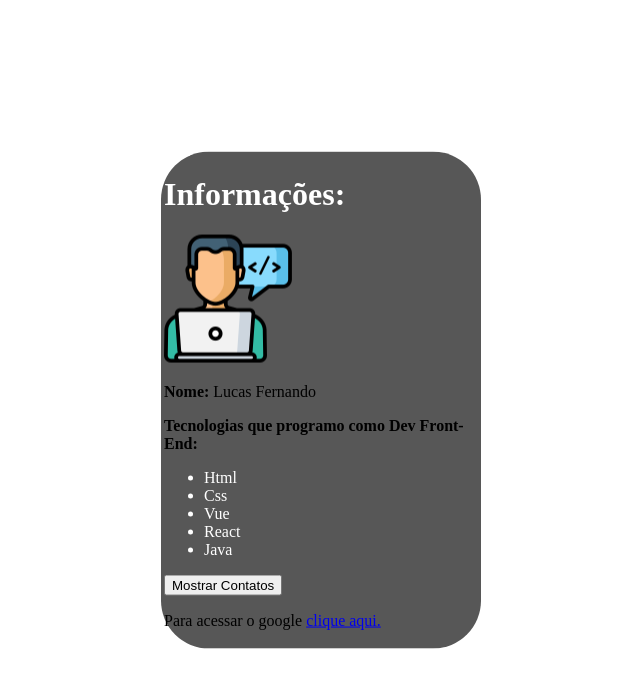
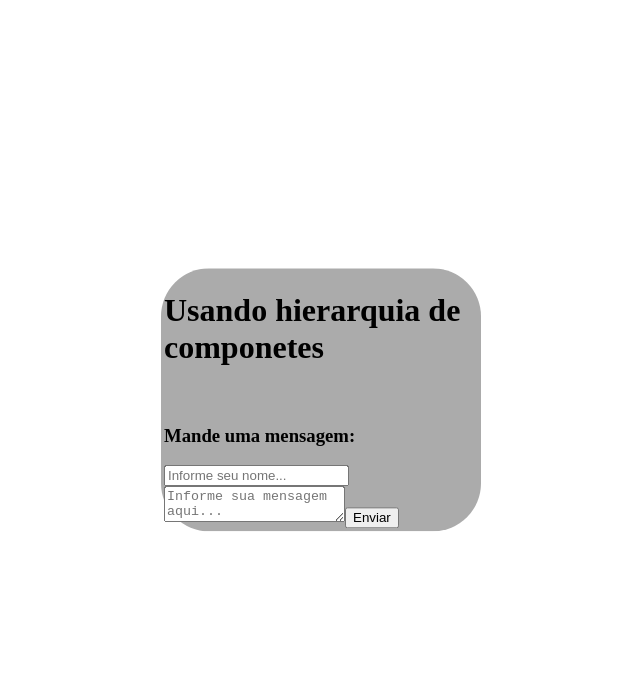
Before and after one commit to LukaasMachado143/FIRST_CONTACT_VUEJS, a Vue app in the folder Firt_Project_With_CLI_VueJS/: page / in a window 1280 px wide. Shown: the top 688 px of the page, without its empty margins (319-959 px from the left). Built offline with nearby package versions, Linux system fonts and the light colour scheme.

Commit message:
Studing more about Methos, specifically @submit

```diff
--- a/Firt_Project_With_CLI_VueJS/src/App.vue
+++ b/Firt_Project_With_CLI_VueJS/src/App.vue
@@ -1,6 +1,6 @@
 <template>
   <div>
-    <Info />
+    <ComponentHierarchy />
   </div>
 </template>
 
@@ -27,7 +27,7 @@
     box-sizing: border-box;
   }
   div{
-    background-color: rgb(87, 87, 87);
+    background-color: rgb(171, 171, 171);
     position: absolute;
     transform: translate(-50%, -50%);
     top: 50%;
@@ -37,4 +37,7 @@
     border-radius: 3rem;
     width: 20rem;
   }
+  div:hover{
+    background-color: rgb(171, 171, 171);
+  }
 </style>
--- a/Firt_Project_With_CLI_VueJS/src/components/ComponentHierarchy.vue
+++ b/Firt_Project_With_CLI_VueJS/src/components/ComponentHierarchy.vue
@@ -3,13 +3,9 @@
         <h1>Usando hierarquia de componetes</h1>
         <br>
         <h3>Mande uma mensagem:</h3>
-        <form>
+        <form @submit="SubmitData($event)">
             <Name />
-            <br>
-            <br>
             <Comments />
-            <br>
-            <br>
             <ButtonSubmit />
         </form>
     </div>
@@ -22,10 +18,21 @@
 
     export default {
         name: 'ComponentHierarchy',
+        data(){
+            return{
+
+            }
+        },
         components:{
             Name,
             ButtonSubmit,
             Comments
+        },
+        methods:{
+            SubmitData(e){
+                e.preventDefault();
+                alert('Função criada com sucesso !!!')
+            }
         }
     }
 </script>
--- a/Firt_Project_With_CLI_VueJS/src/components/Info.vue
+++ b/Firt_Project_With_CLI_VueJS/src/components/Info.vue
@@ -64,6 +64,13 @@
     }
 </script>
 <style scoped>
+    *{
+        margin: 0;
+        padding: 0;
+        box-sizing: border-box;
+        display: inline-block;
+        padding: 0.5rem;
+    }
     h1, li{
         color: white;
     }
```
